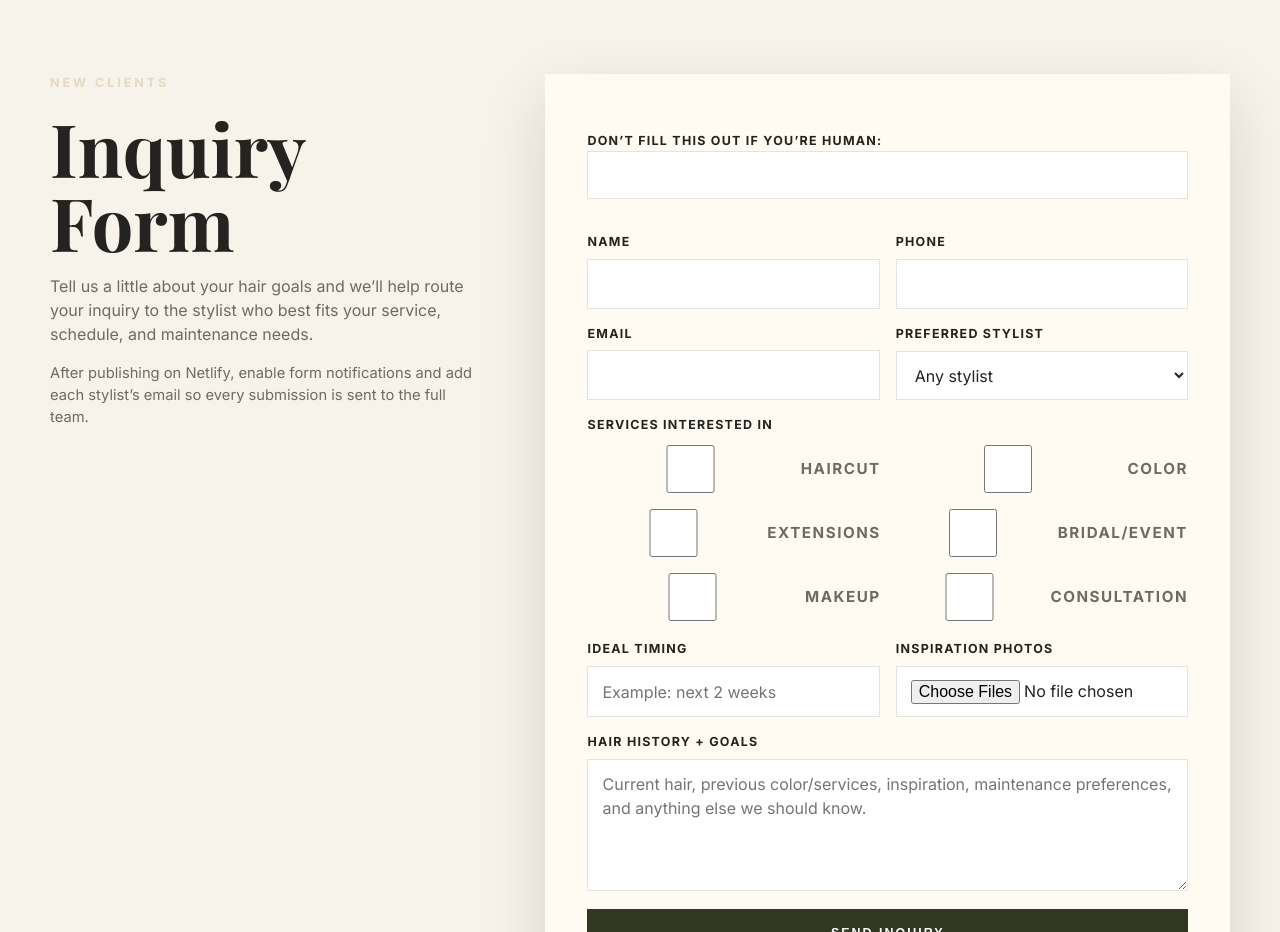
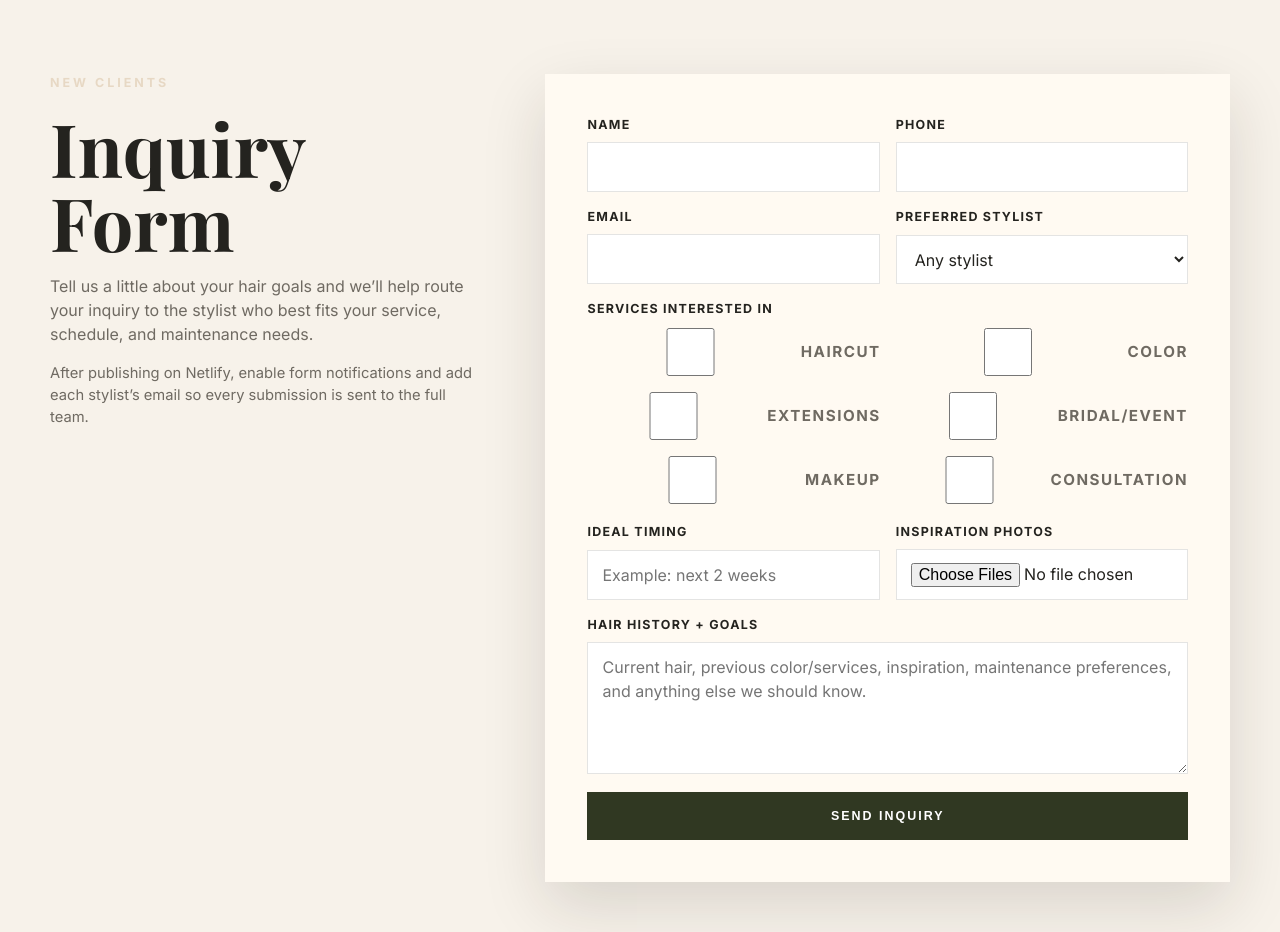
Before and after one commit to grandcollective-huntsville/grandcollectivesite, a plain HTML site: page index.html in a window 1280 px wide. Shown: the part 6700-7632 px from the top of the page. Drawn offline with nearby package versions, Linux system fonts and the light colour scheme.

Commit message:
Updating Inquiry Form

```diff
--- a/index.html
+++ b/index.html
@@ -1043,9 +1043,7 @@
             enctype="multipart/form-data"
           >
             <input type="hidden" name="form-name" value="new-client-inquiry" />
-            <p class="field" hidden>
-              <label>Don’t fill this out if you’re human: <input name="bot-field" /></label>
-            </p>
+            <input type="text" name="bot-field" tabindex="-1" autocomplete="off" hidden />
 
             <div class="form-grid">
               <div class="field">
```
Also changed, not shown: 1 other file.
